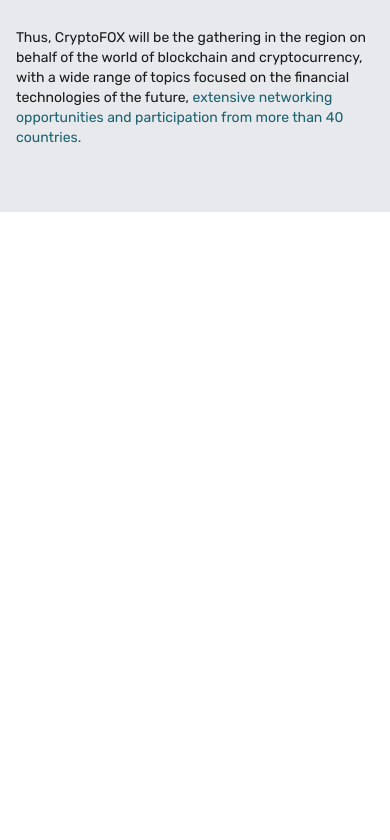
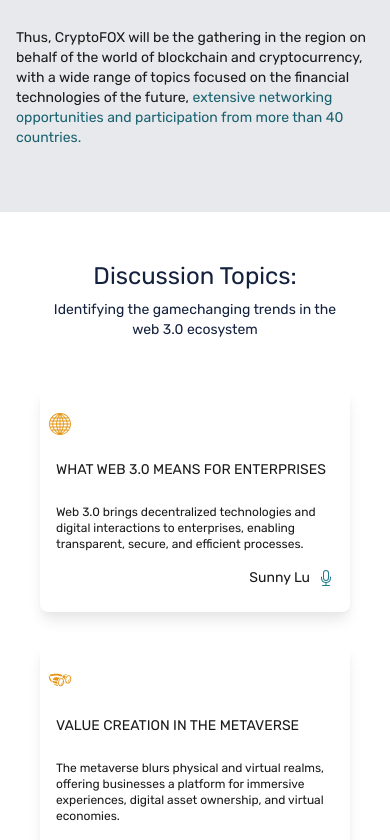
Before and after one commit to ewa1do/cryptofox_page, a Next.js app: page / in a window 390 px wide. Shown: the part 1156-1996 px from the top of the page. Before the commit the page ends 1368 px from the top, so only its background shows below. Built offline with nearby package versions, Linux system fonts and the light colour scheme.

Commit message:
responsive design of topics section

```diff
--- a/src/components/About.js
+++ b/src/components/About.js
@@ -1,18 +1,15 @@
+import { Title } from '@/components'
 import { fonts } from '@/utilities'
-
-const { rubik } = fonts()
 
 export function About() {
     return (
         <section
-            className={`${rubik.className} grid place-items-center w-screen py-12 md:py-24 bg-[#e8e9ec]`}
+            className={`${
+                fonts().rubik.className
+            } grid place-items-center w-screen py-12 md:py-24 bg-[#e8e9ec]`}
             id="about"
         >
-            <h3
-                className={`text-3xl sm:text-5xl font-normal md:text-6xl text-royalBlue pb-4`}
-            >
-                Who We Are
-            </h3>
+            <Title title="Who We Are" />
 
             <article
                 className={`px-4 text-sm md:text-xl xl:text-2xl md:w-4/6 lg:w-3/6 text-shade`}
--- a/src/components/Topics.js
+++ b/src/components/Topics.js
@@ -2,42 +2,44 @@ import { topics } from '@/lib'
 import { fonts } from '@/utilities'
 
 import { BsMic } from 'react-icons/bs'
+import { Title } from '@/components'
 
 const { rubik, press_start_2p } = fonts()
 
 export function Topics() {
     return (
         <section
-            className={`hidden ${rubik.className} md:py-24 px-10 text-shade`}
+            className={`${rubik.className} py-12 md:py-24 px-10 text-shade`}
             id="topics"
         >
-            <div className="flex flex-col items-center mb-12">
-                <h3 className={`md: text-6xl text-royalBlue pb-2`}>
-                    Discussion Topics:
-                </h3>
-                <h5 className={`md: text-2xl text-royalBlue`}>
-                    Identifying the gamechanging trends in the web 3.0 ecosystem
-                </h5>
-            </div>
+            <Title
+                title="Discussion Topics:"
+                subtitle="Identifying the gamechanging trends in the web 3.0 ecosystem"
+            />
+
             <article
-                className={`md: grid grid-cols-3 grid-rows-4 gap-x-10 gap-y-20 place-items-center`}
+                className={`grid grid-cols-1 sm:grid-cols-2 lg:grid-cols-3 md:grid-rows-4 sm:gap-x-8 md:gap-x-10 gap-y-8 md:gap-y-20 place-items-center`}
             >
                 {topics().map((topic, i) => {
                     return (
                         <div
                             key={`topic-${i + 1}`}
-                            className={`md: min-h-[22rem] w-[24rem] flex flex-col justify-between rounded-lg shadow-lg shadow-gray  py-4`}
+                            className={`flex flex-col justify-between rounded-lg shadow-lg shadow-gray py-4 sm:min-h-[20rem] md:min-h-[22rem]`}
                         >
-                            <i className="text-4xl text-gold_shade p-2">
+                            <i className="text-2xl sm:text-3xl md:text-4xl text-gold_shade p-2">
                                 {topic.icon}
                             </i>
-                            <h2 className="text-lg p-4">{topic.title}</h2>
-                            <p className="p-2 ">{topic.intro}</p>
+                            <h2 className="text-sm sm:text-base md:text-lg xl:text-xl p-4">
+                                {topic.title}
+                            </h2>
+                            <p className="text-xs md:text-base  px-4 md:px-2 xl:px-4 py-2">
+                                {topic.intro}
+                            </p>
                             <h3
-                                className={`p-2 text-lg flex items-center justify-end text-shade`}
+                                className={`p-2 text-sm md:text-lg flex items-center justify-end text-shade ml-2`}
                             >
                                 {topic.speaker}
-                                <i className="text-xl px-2 text-accent">
+                                <i className="text-base md:text-xl px-2 text-accent">
                                     <BsMic />
                                 </i>
                             </h3>
--- /dev/null
+++ b/src/components/UI/TItle.js
@@ -0,0 +1,36 @@
+export function Title(props) {
+    const defaultColor = 'text-royalBlue'
+
+    if (props.title && !props.subtitle) {
+        return (
+            <h3
+                className={`text-3xl sm:text-5xl font-normal md:text-6xl md:font-thin ${
+                    props.text_dark
+                        ? 'text-royalBlue'
+                        : props.text_light
+                        ? 'text-gray'
+                        : defaultColor
+                }  pb-4`}
+            >
+                {props.title}
+            </h3>
+        )
+    }
+
+    if (props.title && props.subtitle) {
+        return (
+            <div className="flex flex-col items-center mb-12">
+                <h3
+                    className={`text-2xl sm:text-5xl font-normal md:text-6xl md:font-thin text-royalBlue pb-2`}
+                >
+                    {props.title}
+                </h3>
+                <h5
+                    className={`text-sm text-center md:text-2xl text-royalBlue`}
+                >
+                    {props.subtitle}
+                </h5>
+            </div>
+        )
+    }
+}
--- a/src/components/UI/index.js
+++ b/src/components/UI/index.js
@@ -1,2 +1,3 @@
 export * from './Logo'
 export * from './Hamburger'
+export * from './TItle'
```
